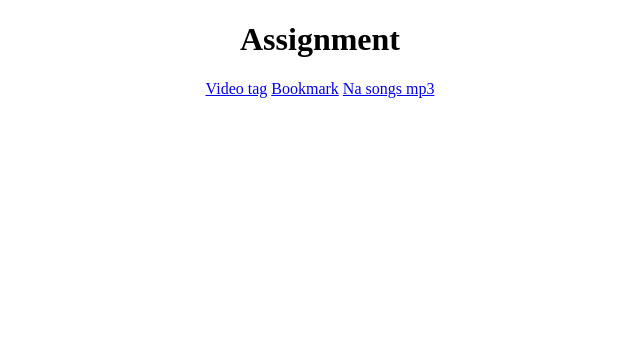
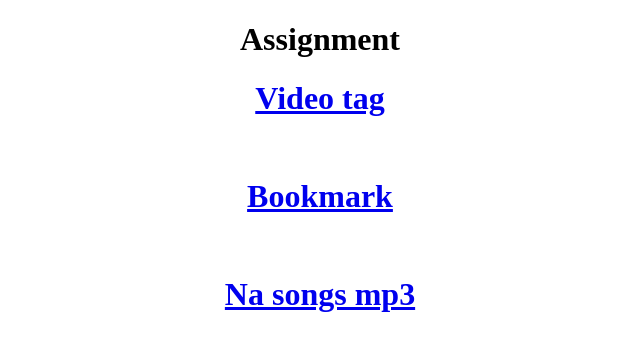
Before and after one commit to anjalivaidya321/assignm, a plain HTML site: page index.html in a window 1280 px wide. Shown: the whole page, without its empty margins (320-960 px from the left). Drawn offline with Linux system fonts and the light colour scheme.

Commit message:
assignment

```diff
--- a/index.html
+++ b/index.html
@@ -8,9 +8,9 @@
 <body>
     <center>
         <h1>Assignment</h1>
-    <a href="./index42.html">Video tag</a>
-    <a href="./index43.html">Bookmark</a>
-    <a href="./index51.html">Na songs mp3</a>
+   <h1><a href="./index42.html">Video tag</a></h1> <br>
+   <h1><a href="./index43.html">Bookmark</a></h1> <br>
+   <h1> <a href="./index51.html">Na songs mp3</a></h1>
     </center>
 
 </body>
```
